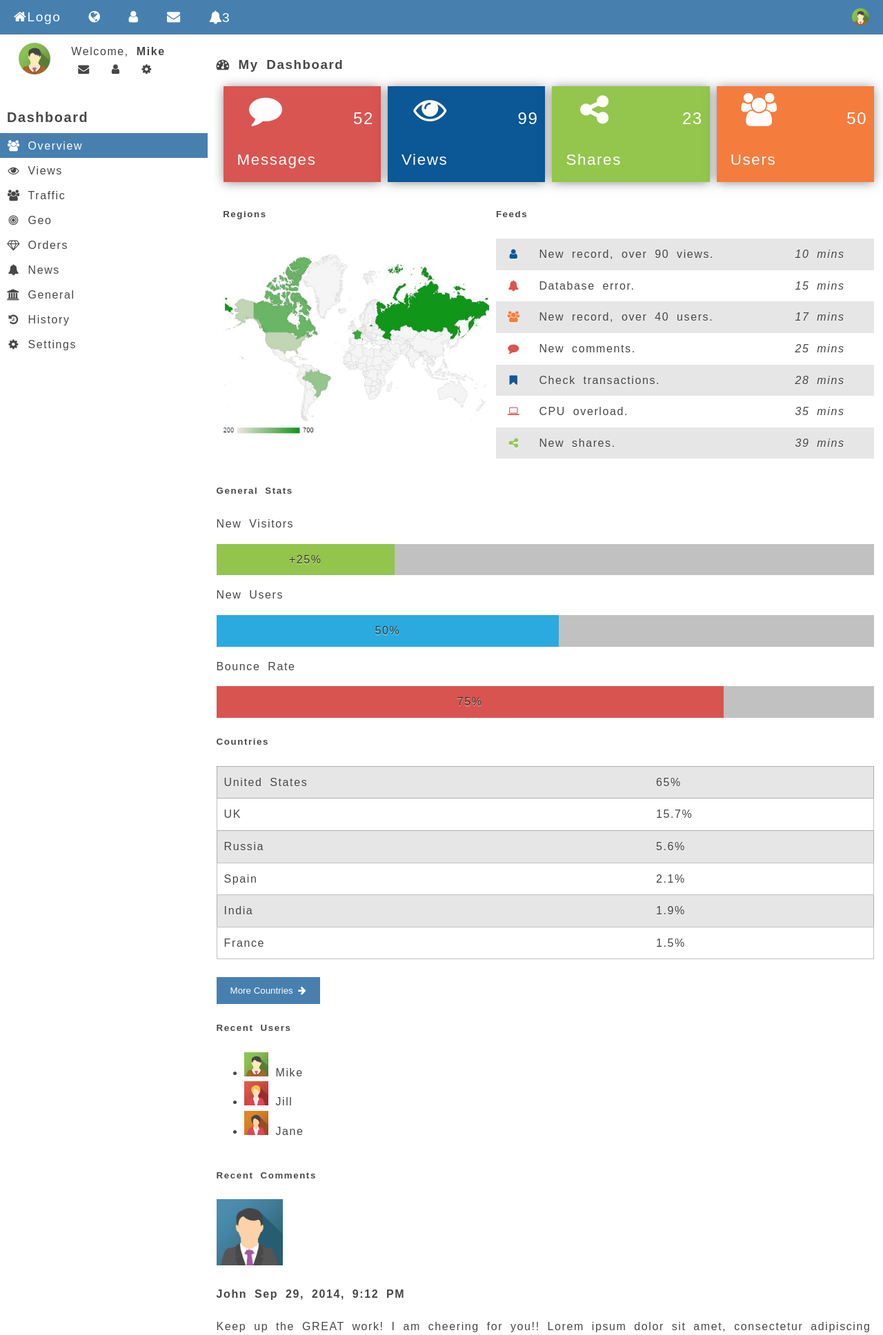
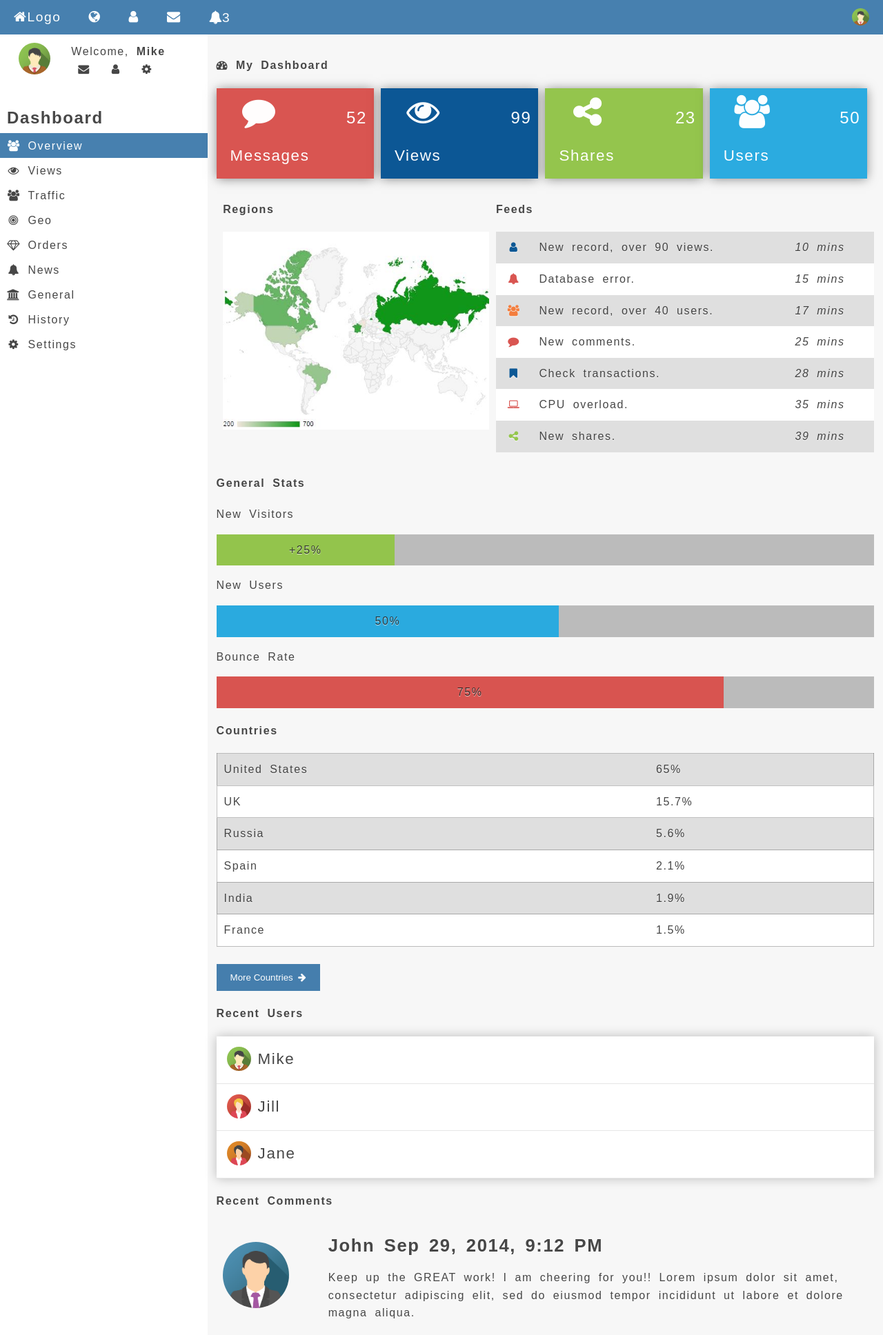
Before and after one commit to bipulcn/moder_template_1, a PHP site: page /index2.html in a window 1280 px wide. Shown: the top 1936 px of the page at 69% size. Run offline with PHP 8.4, Linux system fonts and the light colour scheme.

Commit message:
temp-9 update

```diff
--- a/template_9/css/design.css
+++ b/template_9/css/design.css
@@ -7,11 +7,7 @@ a {  text-decoration:none; color: var(--b2); }
 .left_menu a:hover { background: var(--b3); color: var(--w1); text-shadow: none; }
 .left_menu i { padding: 10px; }
 .left_menu .active { background: var(--c21); color: var(--w1); text-shadow: none; }
-.c_r, .c_b, .c_g, .c_o { margin-left: 10px; text-shadow: none; color: var(--w1); }
-.c_r { background: var(--c15) !important; }
-.c_b { background: var(--c11) !important; }
-.c_g { background: var(--c12) !important; }
-.c_o { background: var(--c14) !important; }
+.c_crd { margin-right: 10px; text-shadow: none; color: var(--w1); }
 .card h3 { text-align: right; font-size: 1.5em; font-weight: 100; }
 .card h4 { font-size: 1.4em; font-weight: 100; padding:10px; margin: 0; }
 .card .icon { font-size: 3em; }
@@ -21,15 +17,26 @@ a {  text-decoration:none; color: var(--b2); }
 .tbr td { border-bottom: thin solid var(--b4); }
 .icon { text-align: center; }
 .table tr:nth-child(odd) { background: var(--b5); }
+.table tr:nth-child(even) { background: var(--w1); }
 .c-b { color: var(--c11); }
 .c-g { color: var(--c12); }
 .c-r { color: var(--c15); }
 .c-y { color: var(--c14); }
 .c-o { color: var(--c13); }
-.bg-b { background: var(--c11); }
-.bg-g { background: var(--c12); }
-.bg-r { background: var(--c15); }
-.bg-y { background: var(--c14); }
-.bg-o { background: var(--c13); }
+.bg-b { background: var(--c11) !important; }
+.bg-g { background: var(--c12) !important; }
+.bg-r { background: var(--c15) !important; }
+.bg-y { background: var(--c14) !important; }
+.bg-o { background: var(--c13) !important; }
+.bg-gr { background: var(--b3) !important; text-shadow: none; color: var(--w1); }
 .loder { width: 100%; background: var(--b4); }
 .loder>div { padding: 10px; text-align: center; }
+.u_li { margin: 0; padding: 0; box-shadow: 0 0 15px 0 var(--b4); background: var(--w1); }
+.u_li img { margin-top: -5px; background: var(--c54); float: left; }
+.u_li span { padding: 10px; margin: 0; font-size: 1.4em; }
+.u_li li { display:block; border-bottom: 1px solid var(--b5); padding: 20px 15px; }
+.b_bar { padding: 10px 0; }
+.b_g { border-bottom: 5px solid var(--c12); }
+.b_b { border-bottom: 5px solid var(--c11); }
+.b_r { border-bottom: 5px solid var(--c14); }
+.content { background: rgba(100,100,100,0.05); }
--- a/template_9/css/style.css
+++ b/template_9/css/style.css
@@ -22,3 +22,11 @@ hr { border:none; border-top: thin solid var(--b5); }
 .btn-grn { background: var(--c22); }
 .btn-red { background: var(--c25); }
 .col img { width: 98%; }
+
+h1, h2, h3, h4, h5, h6 { padding: 0; margin: 20px 0; }
+h1 { font-size: 2.2em; }
+h2 { font-size: 2.0em; }
+h3 { font-size: 1.8em; }
+h4 { font-size: 1.6em; }
+h5 { font-size: 1.0em; }
+h6 { font-size: 1.0em; }
--- a/template_9/index2.html
+++ b/template_9/index2.html
@@ -63,17 +63,17 @@
   </div>
 
 <!-- !PAGE CONTENT! -->
-  <div class="f_col_9 col">
+  <div class="f_col_9 col content">
 
     <!-- Header -->
     <div class="f_hold">
       <header class="f_col_12" style="">
-      <h3><b><i class="fa fa-dashboard"></i> My Dashboard</b></h3>
+        <h5><b><i class="fa fa-dashboard"></i> My Dashboard</b></h5>
       </header>
       <div class="f_col_12">
         <div class="f_hold">
           <div class="f_col_3">
-          <div class="f_hold card c_r">
+            <div class="f_hold card c_crd bg-r">
               <div class="f_col_6 icon"><i class="fa fa-comment w3-xxxlarge"></i></div>
               <div class="f_col_6">
                 <h3>52</h3>
@@ -84,7 +84,7 @@
             </div>
           </div>
           <div class="f_col_3">
-          <div class="f_hold card c_b">
+            <div class="f_hold card c_crd bg-b">
               <div class="f_col_6 icon"><i class="fa fa-eye w3-xxxlarge"></i></div>
               <div class="f_col_6">
                 <h3>99</h3>
@@ -95,7 +95,7 @@
             </div>
           </div>
           <div class="f_col_3">
-          <div class="f_hold card c_g">
+            <div class="f_hold card c_crd bg-g">
               <div class="f_col_6 icon"><i class="fa fa-share-alt w3-xxxlarge"></i></div>
               <div class="f_col_6">
                 <h3>23</h3>
@@ -106,7 +106,7 @@
             </div>
           </div>
           <div class="f_col_3">
-          <div class="f_hold card c_o">
+            <div class="f_hold card c_crd bg-o">
               <div class="f_col_6 icon"><i class="fa fa-users w3-xxxlarge"></i></div>
               <div class="f_col_6">
                 <h3>50</h3>
@@ -220,18 +220,18 @@
       <hr>
       <div class="f_col_12">
         <h5>Recent Users</h5>
-      <ul class="w3-ul w3-card-4 w3-white">
-        <li class="w3-padding-16">
-          <img src="./img/avatar2.png" class="w3-left w3-circle w3-margin-right" style="width:35px">
-          <span class="w3-xlarge">Mike</span><br>
+        <ul class="u_li">
+          <li class="">
+            <img src="./img/avatar2.png" class="img-circle" style="width:35px">
+            <span class="">Mike</span><br>
           </li>
-        <li class="w3-padding-16">
-          <img src="./img/avatar5.png" class="w3-left w3-circle w3-margin-right" style="width:35px">
-          <span class="w3-xlarge">Jill</span><br>
+          <li class="">
+            <img src="./img/avatar5.png" class="img-circle" style="width:35px">
+            <span class="">Jill</span><br>
           </li>
-        <li class="w3-padding-16">
-          <img src="./img/avatar6.png" class="w3-left w3-circle w3-margin-right" style="width:35px">
-          <span class="w3-xlarge">Jane</span><br>
+          <li class="">
+            <img src="./img/avatar6.png" class="img-circle" style="width:35px">
+            <span class="">Jane</span><br>
           </li>
         </ul>
       </div>
@@ -239,43 +239,43 @@
 
       <div class="f_col_12">
         <h5>Recent Comments</h5>
-      <div class="w3-row">
-        <div class="w3-col m2 text-center">
-          <img class="w3-circle" src="./img/avatar3.png" style="width:96px;height:96px">
+        <div class="f_hold">
+          <div class="f_col_2 col tx-center">
+            <img class="img-circle" src="./img/avatar3.png" style="width:96px;height:96px;margin-top: 15px;">
           </div>
-        <div class="w3-col m10 w3-container">
-          <h4>John <span class="w3-opacity w3-medium">Sep 29, 2014, 9:12 PM</span></h4>
+          <div class="f_col_10">
+            <h4>John <span class="">Sep 29, 2014, 9:12 PM</span></h4>
             <p>Keep up the GREAT work! I am cheering for you!! Lorem ipsum dolor sit amet, consectetur adipiscing elit, sed do eiusmod tempor incididunt ut labore et dolore magna aliqua.</p><br>
           </div>
         </div>
 
-      <div class="w3-row">
-        <div class="w3-col m2 text-center">
-          <img class="w3-circle" src="./img/avatar1.png" style="width:96px;height:96px">
+        <div class="f_hold">
+          <div class="f_col_2 col tx-center">
+            <img class="img-circle" src="./img/avatar1.png" style="width:96px;height:96px;margin-top: 15px;">
           </div>
-        <div class="w3-col m10 w3-container">
-          <h4>Bo <span class="w3-opacity w3-medium">Sep 28, 2014, 10:15 PM</span></h4>
+          <div class="f_col_10">
+            <h4>Bo <span class="">Sep 28, 2014, 10:15 PM</span></h4>
             <p>Sed do eiusmod tempor incididunt ut labore et dolore magna aliqua.</p><br>
           </div>
         </div>
       </div>
       <br>
-    <div class="f_col_12">
-      <div class="w3-row">
-        <div class="w3-container w3-third">
-          <h5 class="w3-bottombar w3-border-green">Demographic</h5>
+      <div class="f_col_12 bg-gr">
+        <div class="f_hold">
+          <div class="f_col_4 col">
+            <h5 class="b_bar b_b">Demographic</h5>
             <p>Language</p>
             <p>Country</p>
             <p>City</p>
           </div>
-        <div class="w3-container w3-third">
-          <h5 class="w3-bottombar w3-border-red">System</h5>
+          <div class="f_col_4 col">
+            <h5 class="b_bar b_g">System</h5>
             <p>Browser</p>
             <p>OS</p>
             <p>More</p>
           </div>
-        <div class="w3-container w3-third">
-          <h5 class="w3-bottombar w3-border-orange">Target</h5>
+          <div class="f_col_4 col">
+            <h5 class="b_bar b_r">Target</h5>
             <p>Users</p>
             <p>Active</p>
             <p>Geo</p>
```
Lines whose indentation alone changed are shown as unchanged.
